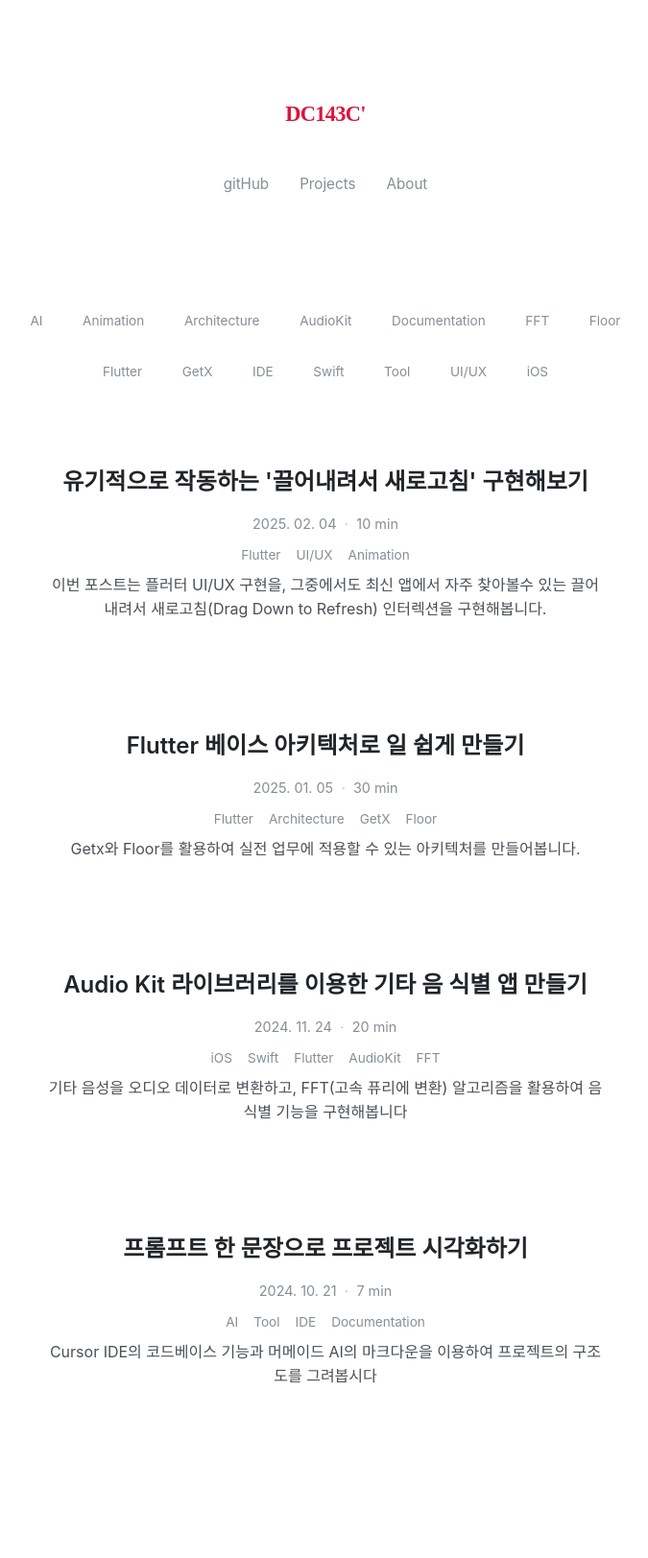
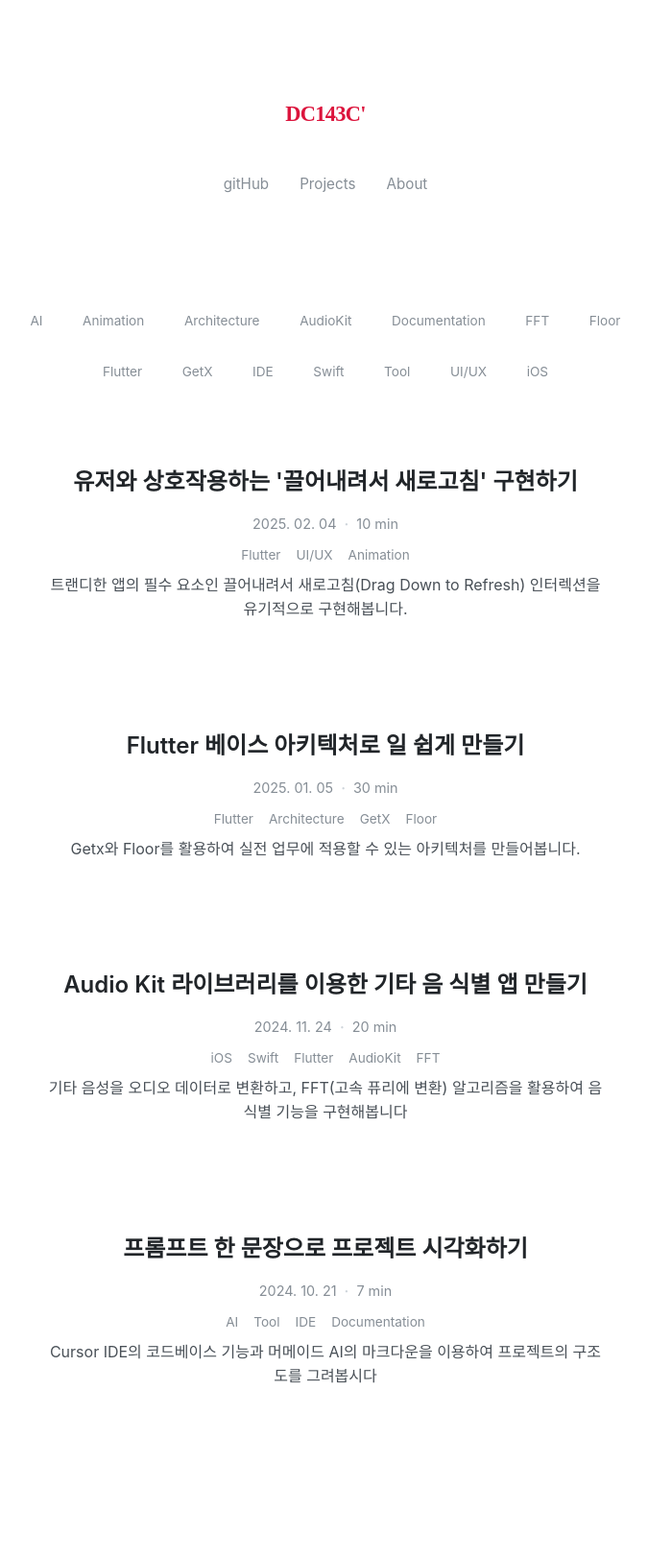
Before and after one commit to dc143cDev/dc143cDev.github.io, a Jekyll site: the page built from index.html, in a window 1280 px wide. Shown: the whole page at 96% size, without its empty margins (301-976 px from the left). Built offline with Jekyll 4.4.1, drawn with Linux system fonts in a browser that asks for light colours; some web fonts are replaced.

Commit message:
Update 2025-02-04-drag-down-refresh.md

```diff
--- a/_posts/2025-02-04-drag-down-refresh.md
+++ b/_posts/2025-02-04-drag-down-refresh.md
@@ -1,10 +1,10 @@
 ---
 layout: post
-title: "유기적으로 작동하는 '끌어내려서 새로고침' 구현해보기"
+title: "유저와 상호작용하는 '끌어내려서 새로고침' 구현하기"
 date: 2025-02-04
 tags: [Flutter, UI/UX, Animation]
 read_time: 10
-subtitle: "이번 포스트는 플러터 UI/UX 구현을, 그중에서도 최신 앱에서 자주 찾아볼수 있는 끌어내려서 새로고침(Drag Down to Refresh) 인터렉션을 구현해봅니다."
+subtitle: "트랜디한 앱의 필수 요소인 끌어내려서 새로고침(Drag Down to Refresh) 인터렉션을 유기적으로 구현해봅니다."
 ---
 
 ## 개요
```
